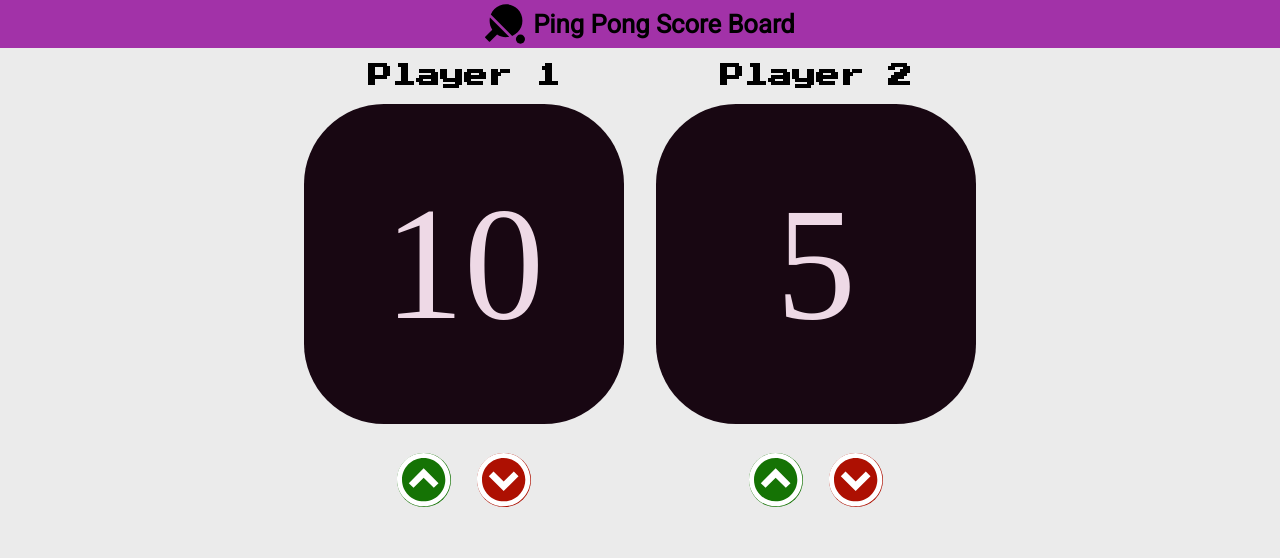
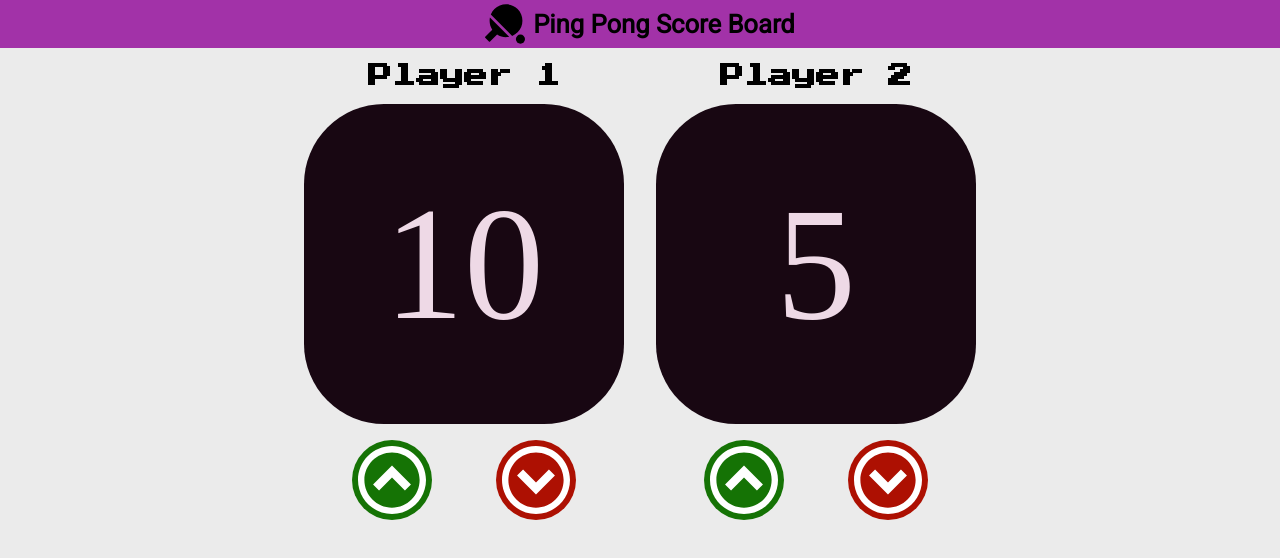
Before and after one commit to Lem82/Pingpong-scoreboard, a React (Create React App) app: page / in a window 1280 px wide. Shown: the top 558 px of the page. Built offline with nearby package versions, Linux system fonts and the light colour scheme; no server answers; a web font is replaced by a local one.

Commit message:
Increase button sizes

```diff
--- a/src/modules/score/player/Player.scss
+++ b/src/modules/score/player/Player.scss
@@ -31,17 +31,18 @@ $scoreboardbgclr: #180712;
     }
     .Buttons{
         display: flex;
+        width: 100%;
+        justify-content: space-evenly;
+
         button {
             background: none;
             border: none;
-            padding: 0;
-            margin: 1em;
             display: flex;
             align-items: center;
             justify-content: center;
             border-radius: 50%;
-            width: 4em;
-            height: 4em;
+            width: 6em;
+            height: 6em;
 
             svg {
                 fill: #ffffff;
```
